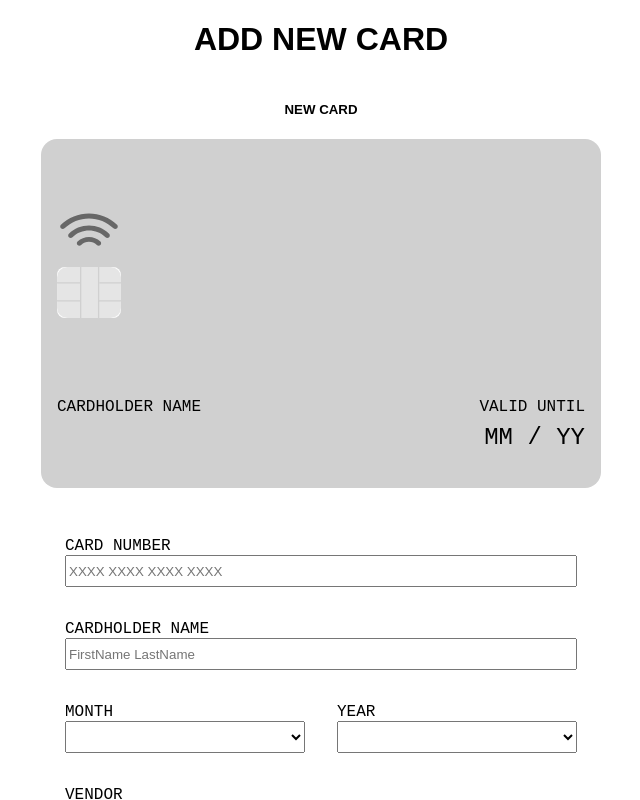
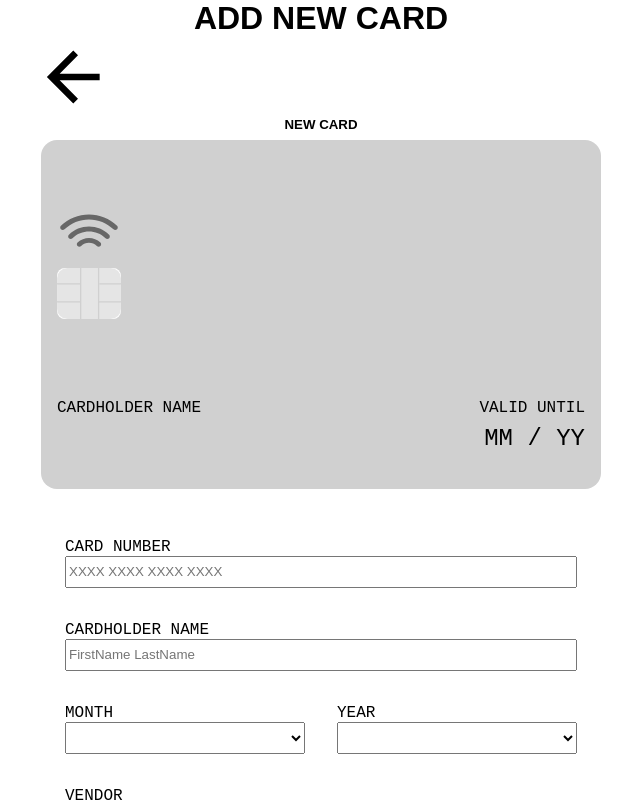
Before and after one commit to JesperSkold/e-wallet-vue, a Vue app in the folder wallet-main/: page / in a window 1280 px wide. Both pictures are taken after a click on the button "ADD A NEW CARD". Shown: the top 800 px of the page, without its empty margins (319-959 px from the left). Built offline with nearby package versions, Linux system fonts and the light colour scheme.

Commit message:
added back to home button

```diff
--- a/wallet-main/src/App.vue
+++ b/wallet-main/src/App.vue
@@ -1,7 +1,7 @@
 <template>
 	<div id="app">
 		<HomePage v-if="currentView === 'home'" :cards="cards" @toggleActive="toggleActive" @changeView="currentView = 'AddCard'"/>
-		<AddCardPage v-else @toHome="currentView ='home'" @card="saveCard"/>
+		<AddCardPage v-else @toHome="currentView ='home'" @card="saveCard" @goBack="currentView ='home'"/>
 	</div>
 </template>
 
--- a/wallet-main/src/views/AddCardPage.vue
+++ b/wallet-main/src/views/AddCardPage.vue
@@ -1,6 +1,7 @@
 <template>
 	<main>
 		<h1>ADD NEW CARD</h1>
+		<img class="go-back" src="../assets/go_back.svg" alt="go back btn" @click="$emit('goBack')">
 		<h5>NEW CARD</h5>
 		<div class="card" :style="{ background: cardColor, color: textColor }">
 			<div class="vendor-placeholder">
@@ -24,7 +25,6 @@
 				</div>
 			</div>
 		</div>
-
 		<form @submit.prevent="submitCard">
 			<div>
 				<label for="cardNumber">CARD NUMBER</label>
@@ -229,6 +229,12 @@ div input {
 	width: 32rem;
 	display: block;
 }
+h1, h5 {
+	margin: 0;
+}
+h5{
+	margin-bottom: .5rem;
+}
 
 .month-year {
 	display: flex;
@@ -251,7 +257,6 @@ input,
 form > div {
 	margin: 1rem;
 }
-
 button {
 	cursor: pointer;
 	margin: 2rem 0;
@@ -328,4 +333,19 @@ button {
 	padding: 0;
 	margin: 0;
 }
+
+.go-back{
+	// position: absolute;
+	// right: 60%;
+	// bottom: 90%;
+	margin-right: 31rem;
+	width: 5rem;
+	cursor: pointer;
+	color: white;
+	border-radius: 100%;
+	background: none;
+	&:hover{
+		background: #D0D0D0;
+	}
+}
 </style>
--- a/wallet-main/src/views/HomePage.vue
+++ b/wallet-main/src/views/HomePage.vue
@@ -2,8 +2,8 @@
 	<main>
 		<h1>E-WALLET</h1>
 		<h5>ACTIVE CARD</h5>
+		<h5>{{ checkIfCards }}</h5>
 		<h5>{{ checkIfActives }}</h5>
-		<h5>{{ checkIfCards }}</h5>
 		<CardList :cards="cards" @toggleActive="toggleActive" />
 		<button @click="$emit('changeView')">ADD A NEW CARD</button>
 	</main>
```
Also changed, not shown: wallet-main/src/assets/go_back.svg (added).
